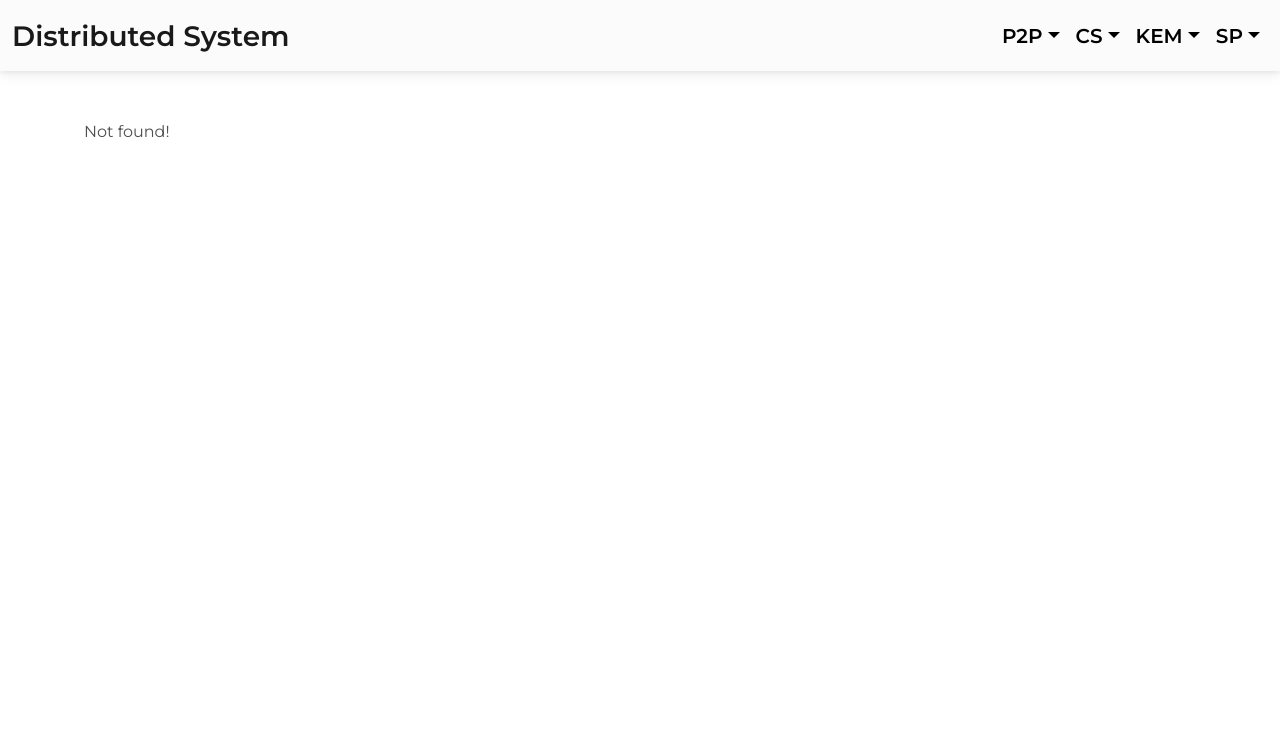
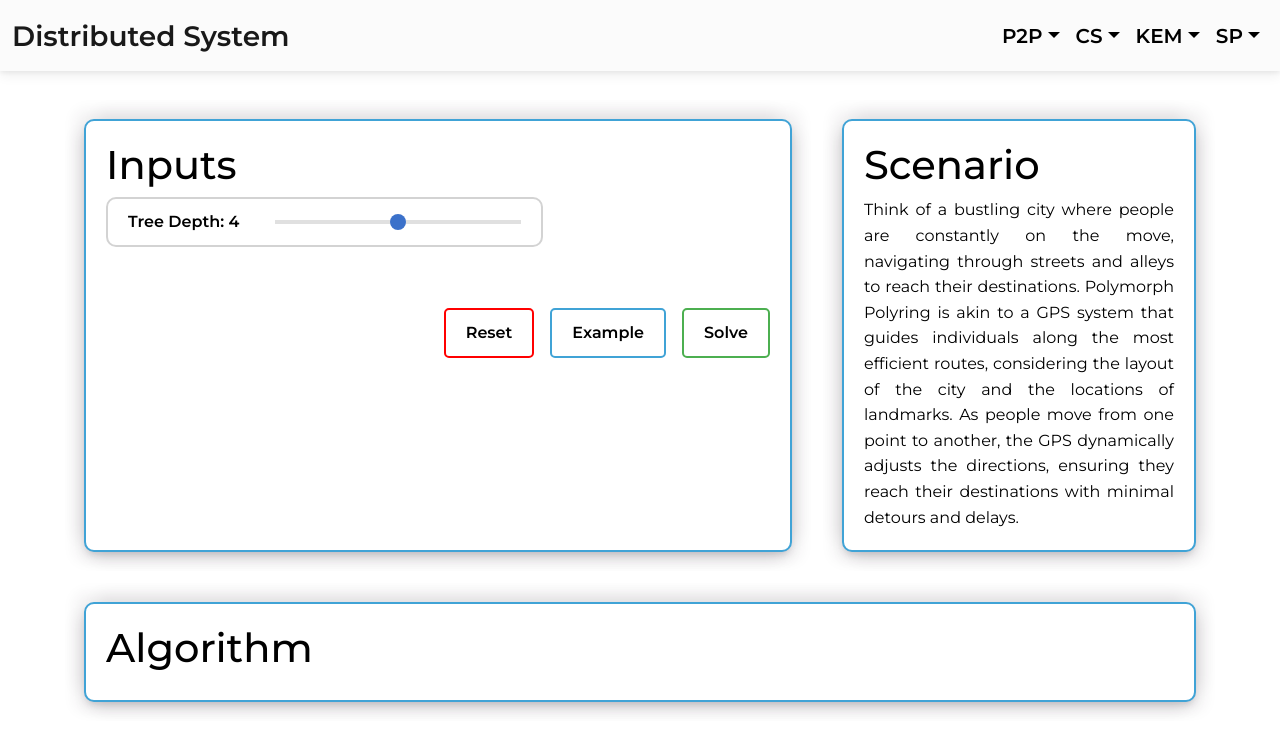
Before and after one commit to ukalto/Bachelorproject, a React (Create React App) app: page /polymorph-polyring in a window 1280 px wide. Before the commit this address had no page. Shown: the top 752 px of the page. Built offline with nearby package versions, Linux system fonts and the light colour scheme.

Commit message:
added kademlia but will integrate polymorphpolyring

```diff
--- a/src/App.jsx
+++ b/src/App.jsx
@@ -1,7 +1,6 @@
 import {Route, Routes} from "react-router-dom";
 import Home from "./components/Home";
 import ChordSystem from "./routes/chord-system/ChordSystem";
-import Kademlia from "./routes/kademlia/Kademlia";
 import Berkeley from "./routes/berkeley/Berkeley";
 import LamportsLogicalClocks from "./routes/lamports-logical-clocks/LamportsLogicalClocks";
 import DiffieHellman from "./routes/diffie-hellman/DiffieHellman";
@@ -10,6 +9,7 @@ import Greedy from "./routes/greedy/Greedy";
 import Layout from "./components/Layout";
 import 'react-toastify/dist/ReactToastify.css';
 import VectorClock from "./routes/vector-clock/VectorClock.jsx";
+import PolymorphPolyring from "./routes/polymorph-polyring/PolymorphPolyring.jsx";
 
 function App() {
     return (
@@ -18,7 +18,7 @@ function App() {
                 <Route path="/" element={<Layout/>}>
                     <Route index element={<Home/>}/>
                     <Route path="chord-system" element={<ChordSystem/>}/>
-                    <Route path="kademlia" element={<Kademlia/>}/>
+                    <Route path="polymorph-polyring" element={<PolymorphPolyring/>}/>
                     <Route path="berkeley" element={<Berkeley/>}/>
                     <Route path="lamports-logical-clocks" element={<LamportsLogicalClocks/>}/>
                     <Route path="vector-clock" element={<VectorClock/>}/>
--- a/src/assets/data.json
+++ b/src/assets/data.json
@@ -117,11 +117,11 @@
       ]
     },
     {
-      "name": "Kademlia",
+      "name": "PolymorphPolyring",
       "details": [
         {
           "type": "scenario",
-          "content": "Picture a massive treasure hunt where participants work together to find hidden gems. Kademlia is like the map that tells each person which direction to go, so they can efficiently find the treasures by asking others for clues."
+          "content": "Think of a bustling city where people are constantly on the move, navigating through streets and alleys to reach their destinations. Polymorph Polyring is akin to a GPS system that guides individuals along the most efficient routes, considering the layout of the city and the locations of landmarks. As people move from one point to another, the GPS dynamically adjusts the directions, ensuring they reach their destinations with minimal detours and delays."
         },
         {
           "type": "example",
--- a/src/components/Home.jsx
+++ b/src/components/Home.jsx
@@ -8,7 +8,7 @@ const Home = () => {
     const [options] = useState([
         {
             label: "Peer2Peer Systems",
-            subOptions: [["Chord System", "chord-system"], ["Kademlia", "kademlia"]],
+            subOptions: [["Chord System", "chord-system"], ["Polymorph Polyring", "polymorph-polyring"]],
         },
         {
             label: "Clocks && Synchronisation",
--- a/src/routes/kademlia/Kademlia.jsx
+++ b/src/routes/kademlia/Kademlia.jsx
@@ -15,7 +15,7 @@ import Xarrow from "react-xarrows";
 
 
 const Kademlia = () => {
-    const [nodeDepth, setNodeDepth] = useState(3);
+    const [nodeDepth, setNodeDepth] = useState(4);
     const [nodeArr, setNodeArr] = useState([]);
     const [startNode, setStartNode] = useState(null);
     const [finalNode, setFinalNode] = useState(null);
@@ -39,36 +39,10 @@ const Kademlia = () => {
         setNodeArr(array);
     };
 
-    const renderTreeOptions = (nodes) => {
-        const options = [];
-
-        const traverseTree = (node) => {
-            if (!node) {
-                return;
-            }
-            if (node !== 'Root') {
-                options.push(
-                    <option key={node} value={node}>
-                        {node}
-                    </option>
-                );
-            } else {
-                options.push(
-                    <option value="" hidden defaultValue key={node}>
-                        {node}
-                    </option>
-                );
-            }
-            traverseTree(node.left);
-            traverseTree(node.right);
-        };
-
-        nodes.forEach(layer => layer.forEach(node => traverseTree(node)));
-
-        return options;
-    };
-
     const handleClickStartNode = (node) => {
+        if (node === startNode) {
+            node = null;
+        }
         setStartNode(node);
     };
 
@@ -80,10 +54,23 @@ const Kademlia = () => {
     };
 
     const resetFormValues = () => {
+        setNodeDepth(4);
+        setStartNode(null);
+        setFinalNode(null);
     };
 
     const handleSolveAlgorithm = async () => {
+        // Check if both start and final nodes are selected
+        if (startNode && finalNode) {
+            // Simulate Kademlia algorithm logic
+
+        } else {
+            // If either start or final node is not selected, display an error message
+            console.error("Please select both start and final nodes before solving the algorithm.");
+            // You can also show a message to the user indicating that both nodes need to be selected
+        }
     };
+
 
     return (
         <FieldGrid>
@@ -104,7 +91,11 @@ const Kademlia = () => {
                                     <SelectContainer
                                         onChange={(e) => handleSelectFinalNode(e.target.value)}
                                         value={finalNode}>
-                                        {renderTreeOptions(nodeArr)}
+                                        {nodeArr.flat().map((node) => (
+                                            <option key={node} value={node}>
+                                                {node}
+                                            </option>
+                                        ))}
                                     </SelectContainer>
                                 </DropdownContainer>
                             </MDBCol>
--- /dev/null
+++ b/src/routes/polymorph-polyring/PolymorphPolyring.jsx
@@ -0,0 +1,80 @@
+import React, {useState} from 'react';
+import {
+    FieldGrid,
+    Field,
+    Headline,
+    InputField, marginsInput, GridItem, FieldGridFirst, RangeBox,
+} from '../../components/GlobalComponents.jsx';
+import {Scenario} from "../../components/Scenario";
+import InputButtons from "../../components/InputButtons";
+import {MDBCol, MDBRow} from "mdb-react-ui-kit";
+import {getScenario} from "../../components/GlobalFunctions.jsx";
+import RangeSlider from "../../components/RangeSlider.jsx";
+
+
+const PolymorphPolyring = () => {
+    const [nodeDepth, setNodeDepth] = useState(4);
+    const [nodeArr, setNodeArr] = useState([]);
+    const [startNode, setStartNode] = useState(null);
+    const [finalNode, setFinalNode] = useState(null);
+
+    const handleClickStartNode = (node) => {
+        if (node === startNode) {
+            node = null;
+        }
+        setStartNode(node);
+    };
+
+    const handleSelectFinalNode = (node) => {
+        setFinalNode(node);
+    };
+
+    const setExampleData = () => {
+
+    };
+
+    const resetFormValues = () => {
+
+    };
+
+    const handleSolveAlgorithm = async () => {
+
+    };
+
+    return (
+        <FieldGrid>
+            <FieldGridFirst>
+                <GridItem>
+                    <InputField>
+                        <Headline>Inputs</Headline>
+                        <MDBRow tag="form" className='g-3' style={marginsInput}>
+                            <MDBCol md="8">
+                                <RangeBox>
+                                    <RangeSlider text={"Tree Depth"} min={3} max={5} value={nodeDepth}
+                                                 onChange={setNodeDepth}/>
+                                </RangeBox>
+                            </MDBCol>
+                            <MDBCol md="4">
+
+                            </MDBCol>
+                        </MDBRow>
+                        <InputButtons
+                            resetForm={resetFormValues}
+                            setExampleData={setExampleData}
+                            solveAlgorithm={handleSolveAlgorithm}/>
+                    </InputField>
+                </GridItem>
+                <GridItem switchRows>
+                    <Scenario scenario={getScenario("PolymorphPolyring", "scenario")}/>
+                </GridItem>
+            </FieldGridFirst>
+            <Field>
+                <Headline>Algorithm</Headline>
+
+            </Field>
+        </FieldGrid>
+    );
+};
+
+
+export default PolymorphPolyring;
```
